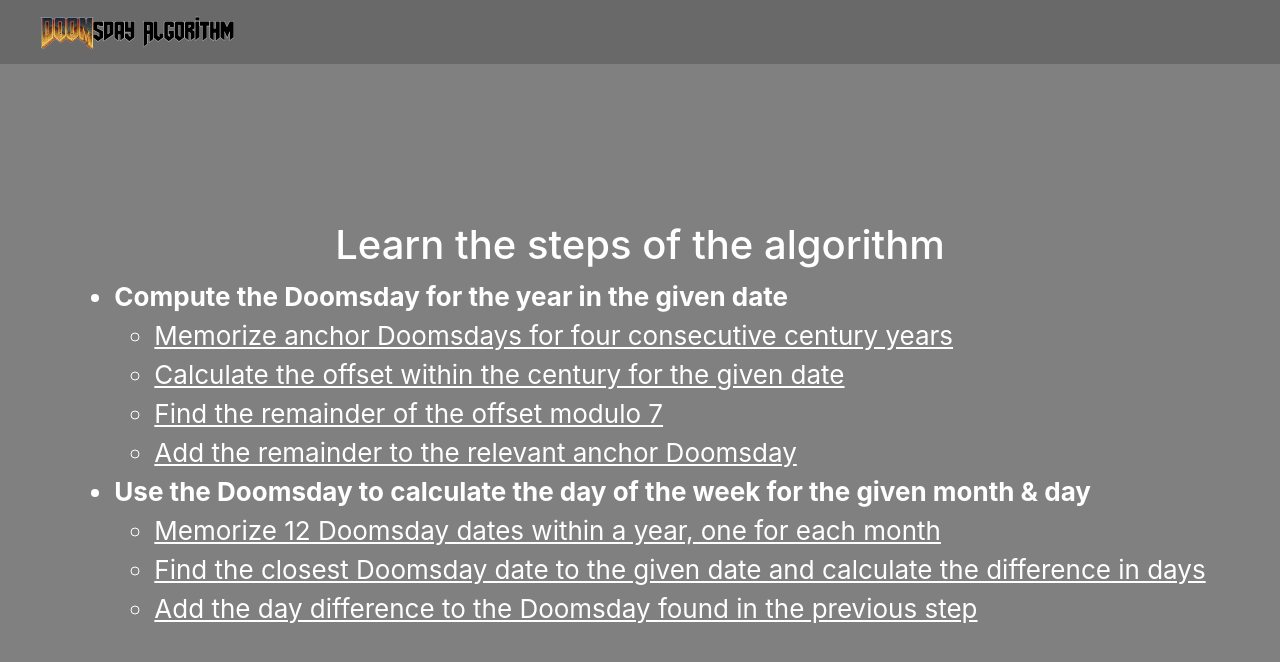
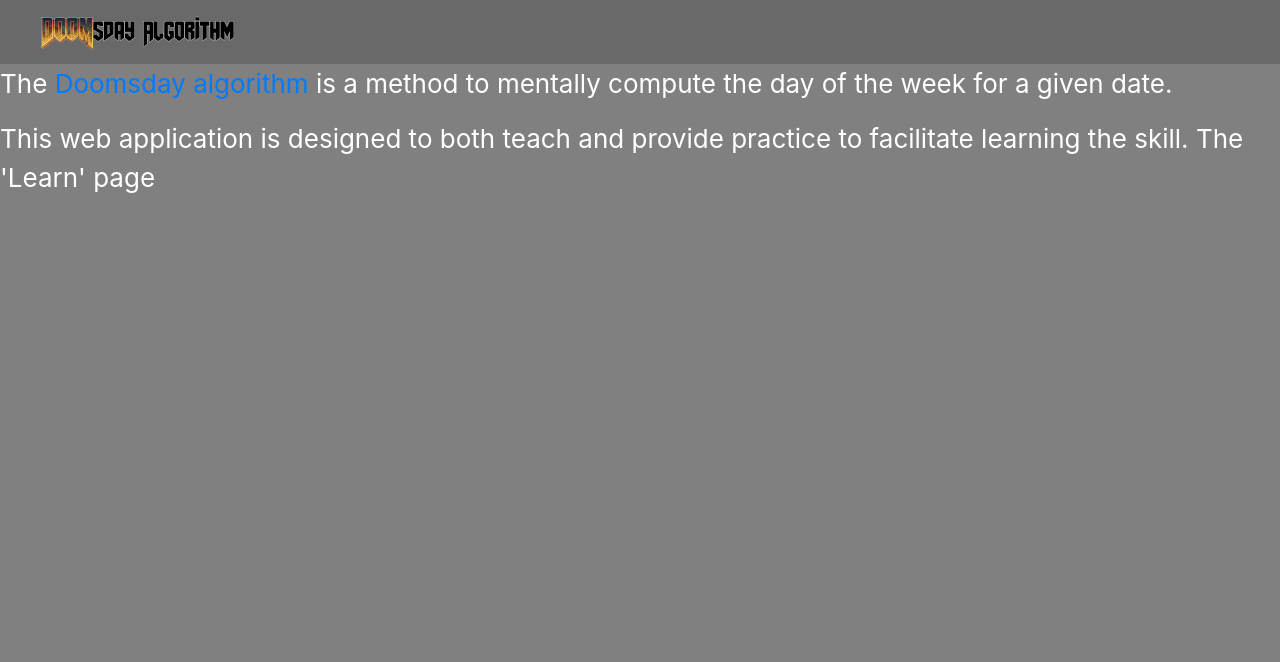
Before and after one commit to sriram-srirangam/doomsday-trainer, a React (Create React App) app in the folder doomsday_trainer/: page /about in a window 1280 px wide. Shown: the top 662 px of the page. Built offline with nearby package versions, Linux system fonts and the light colour scheme.

Commit message:
Add About page

```diff
--- /dev/null
+++ b/doomsday_trainer/src/AboutPage.jsx
@@ -0,0 +1,30 @@
+import { useState } from "react";
+import Button from "@material-ui/core/Button";
+import ButtonGroup from "@material-ui/core/ButtonGroup";
+
+const AboutPage = () => {
+  return (
+    <div className="General-app-text-content App-page-with-bar">
+      <p>
+        {" "}
+        The{" "}
+        <a
+          className="Info-link"
+          href="https://en.wikipedia.org/wiki/Doomsday_rule"
+          target="_blank"
+          rel="noopener noreferrer"
+        >
+          Doomsday algorithm
+        </a>{" "}
+        is a method to mentally compute the day of the week for a given date.{" "}
+      </p>
+      <p>
+        {" "}
+        This web application is designed to both teach and provide practice to
+        facilitate learning the skill. The 'Learn' page{" "}
+      </p>
+    </div>
+  );
+};
+
+export default AboutPage;
--- a/doomsday_trainer/src/App.css
+++ b/doomsday_trainer/src/App.css
@@ -36,6 +36,16 @@
   color: white;
 }
 
+.General-app-text-content {
+  background-color: gray;
+  display: flex;
+  flex-direction: column;
+  /* align-items: center; */
+  /* justify-content: center; */
+  font-size: calc(10px + 2vmin);
+  color: white;
+}
+
 .App-page-with-bar {
   height: calc(100vh - 64px);
 }
--- a/doomsday_trainer/src/App.js
+++ b/doomsday_trainer/src/App.js
@@ -2,6 +2,7 @@ import logo from "./doomsday_logo.png";
 import HomePage from "./HomePage";
 import LearnSections from "./LearnSections";
 import TrainPage from "./TrainPage";
+import AboutPage from "./AboutPage";
 import AppBar from "@material-ui/core/AppBar";
 import Toolbar from "@material-ui/core/Toolbar";
 import IconButton from "@material-ui/core/IconButton";
@@ -40,7 +41,7 @@ function App() {
             <TrainPage />
           </Route>
           <Route path="/about">
-            <LearnSections />
+            <AboutPage />
           </Route>
           <Route path="/">
             <HomePage />
```
